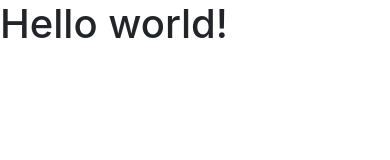
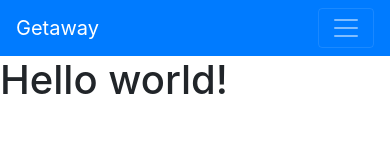
Before and after one commit to jonathanjwatson/git-best-practices, a plain HTML site: page index.html in a window 390 px wide. Drawn offline with nearby package versions, Linux system fonts and the light colour scheme.

Commit message:
added blue navbar

```diff
--- a/index.html
+++ b/index.html
@@ -35,6 +35,24 @@
     ></script>
   </head>
   <body>
+    <nav class="navbar navbar-expand-lg navbar-dark bg-primary">
+      <a class="navbar-brand" href="#">Getaway</a>
+      <button
+        class="navbar-toggler"
+        type="button"
+        data-toggle="collapse"
+        data-target="#navbarSupportedContent"
+        aria-controls="navbarSupportedContent"
+        aria-expanded="false"
+        aria-label="Toggle navigation"
+      >
+        <span class="navbar-toggler-icon"></span>
+      </button>
+
+      <div class="collapse navbar-collapse" id="navbarSupportedContent">
+        <ul class="navbar-nav mr-auto"></ul>
+      </div>
+    </nav>
     <h1>Hello world!</h1>
 
     <script src="" async defer></script>
```
